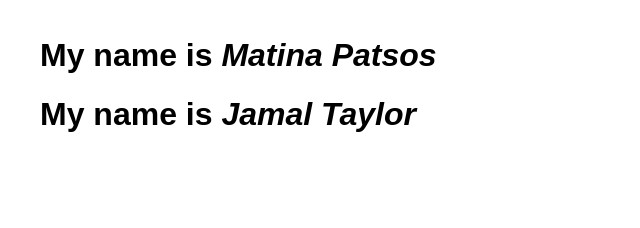
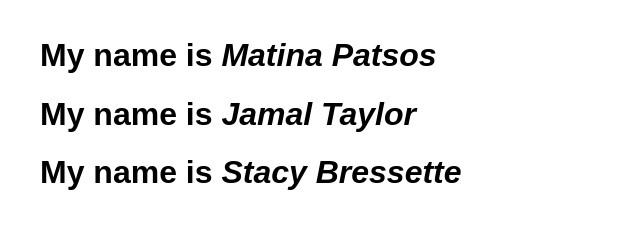
Before and after one commit to vyaskruti89/JavaScriptFundamentals2019, a website: page exercises/01-git-intro/01-git-intro.html in a window 1280 px wide. Shown: the whole page, without its empty margins (0-640 px from the left). Drawn offline with nearby package versions, Linux system fonts and the light colour scheme.

Commit message:
An html file committed.

```diff
--- a/exercises/01-git-intro/01-git-intro.html
+++ b/exercises/01-git-intro/01-git-intro.html
@@ -33,6 +33,7 @@
       <!-- Put your name here -->
       <h1>My name is <em>Matina Patsos</em></h1>
       <h1>My name is <em>Jamal Taylor</em></h1>
+      <h1>My name is <em>Stacy Bressette</em></h1>
     </div>
   </body>
 </html>
```
